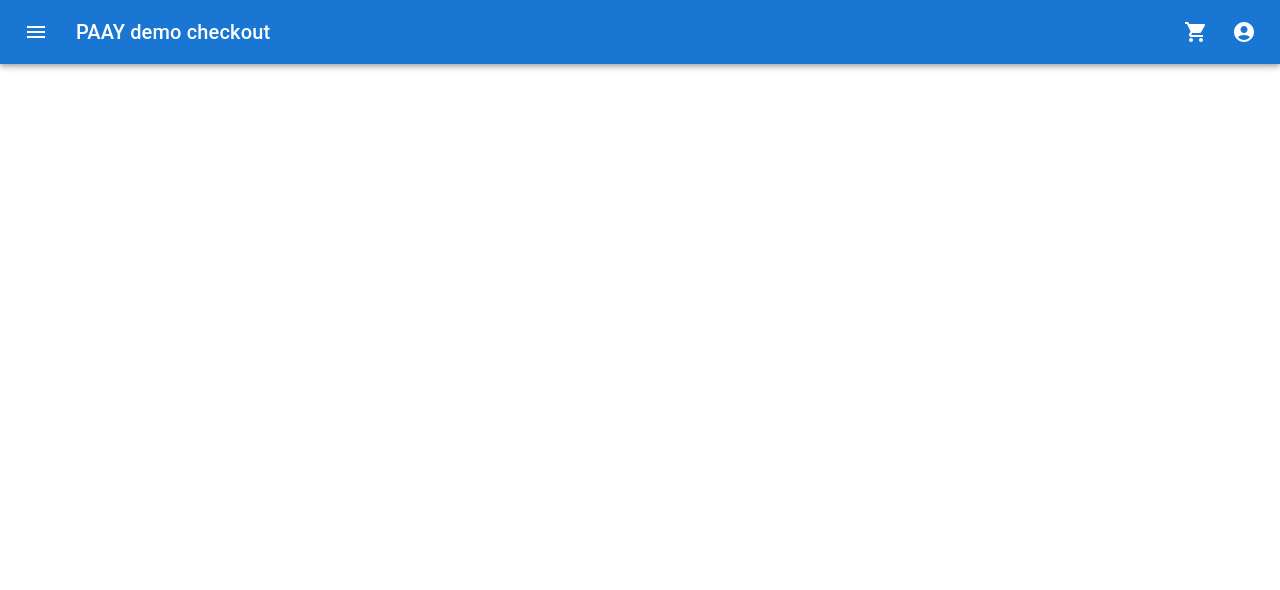
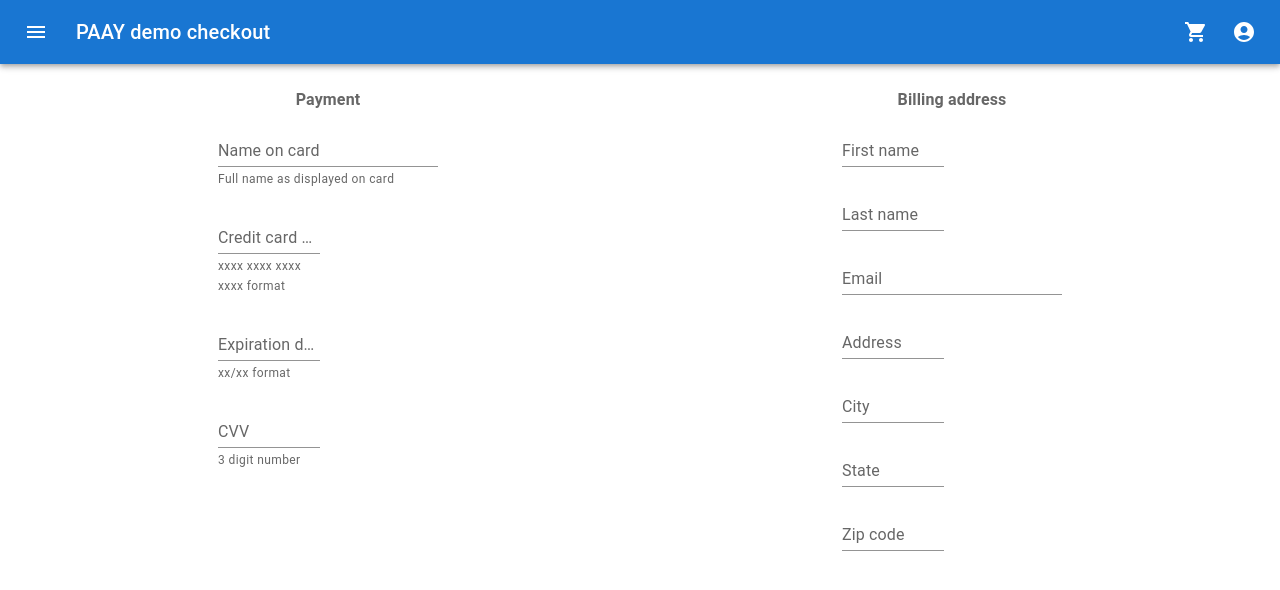
Before and after one commit to EphraimB/react-paay-demo-checkout, a React (Create React App) app in the folder client/: page /checkout in a window 1280 px wide. Shown: the top 590 px of the page. Built offline with nearby package versions, Linux system fonts and the light colour scheme; no server answers.

Commit message:
Trying to make a 2x2 form grid.

```diff
--- a/client/src/App.js
+++ b/client/src/App.js
@@ -3,6 +3,7 @@ import React, { useState, useEffect } from 'react';
 import { Routes, Route } from "react-router-dom"
 import HomePage from "./pages/HomePage/HomePage";
 import CartPage from './pages/CartPage/CartPage';
+import CheckoutPage from './pages/CheckoutPage/CheckoutPage';
 import AppBar from './components/AppBar/AppBar';
 import NavDrawer from './components/NavDrawer/NavDrawer';
 import Alert from '@mui/material/Alert';
@@ -73,6 +74,7 @@ function App() {
       <Routes>
         <Route path="/" element={<HomePage isAdmin={isAdmin} itemsRefetch={itemsRefetch} setOpenSnackbar={setOpenSnackbar} setSnackbarMessage={setSnackbarMessage} />} />
         <Route path="/cart" element={<CartPage itemsRefetch={itemsRefetch} itemsCount={itemsCount} setOpenSnackbar={setOpenSnackbar} setSnackbarMessage={setSnackbarMessage} />} />
+        <Route path="/checkout" element={<CheckoutPage />} />
       </Routes>
       <Snackbar
         open={openSnackbar}
--- /dev/null
+++ b/client/src/pages/CheckoutPage/CheckoutPage.js
@@ -0,0 +1,62 @@
+import React, { useState } from 'react';
+import Box from '@mui/material/Box';
+import Grid from '@mui/material/Unstable_Grid2'; // Grid version 2
+import TextField from '@mui/material/TextField';
+import FormLabel from '@mui/material/FormLabel';
+import FormControl from '@mui/material/FormControl';
+import FormGroup from '@mui/material/FormGroup';
+import FormControlLabel from '@mui/material/FormControlLabel';
+import FormHelperText from '@mui/material/FormHelperText';
+import Checkbox from '@mui/material/Checkbox';
+
+export default function CheckoutPage() {
+    return (
+        <Grid container spacing={2} sx={{
+            m: 2,
+        }}>
+            <Grid item xs={12} md={6}>
+                <FormControl component="fieldset" variant="standard">
+                    <FormLabel component="legend" sx={{ fontWeight: 'bold' }}>Payment</FormLabel>
+                    <Grid item xs={12} md={12}>
+                        <TextField id="fullname" label="Name on card" variant="standard" helperText="Full name as displayed on card" />
+                    </Grid>
+                    <Grid item xs={12} md={6}>
+                        <TextField id="cardnumber" label="Credit card number" variant="standard" helperText="xxxx xxxx xxxx xxxx format" />
+                    </Grid>
+                    <Grid item xs={12} md={6}>
+                        <TextField id="expdate" label="Expiration date" variant="standard" helperText="xx/xx format" />
+                    </Grid>
+                    <Grid item xs={12} md={6}>
+                        <TextField id="cvv" label="CVV" variant="standard" helperText="3 digit number" />
+                    </Grid>
+                </FormControl>
+            </Grid>
+            <Grid item xs={12} md={6}>
+                <FormControl>
+                    <FormLabel component="legend" sx={{ fontWeight: 'bold' }}>Billing address</FormLabel>
+                    <Grid item xs={12} md={6}>
+                        <TextField id="firstname" label="First name" variant="standard" />
+                    </Grid>
+                    <Grid item xs={12} md={6}>
+                        <TextField id="lastname" label="Last name" variant="standard" />
+                    </Grid>
+                    <Grid item xs={12} md={12}>
+                        <TextField id="email" label="Email" variant="standard" />
+                    </Grid>
+                    <Grid item xs={12} md={6}>
+                        <TextField id="address" label="Address" variant="standard" />
+                    </Grid>
+                    <Grid item xs={12} md={6}>
+                        <TextField id="city" label="City" variant="standard" />
+                    </Grid>
+                    <Grid item xs={12} md={6}>
+                        <TextField id="state" label="State" variant="standard" />
+                    </Grid>
+                    <Grid item xs={12} md={6}>
+                        <TextField id="zip" label="Zip code" variant="standard" />
+                    </Grid>
+                </FormControl>
+            </Grid>
+        </Grid>
+    );
+}
```
